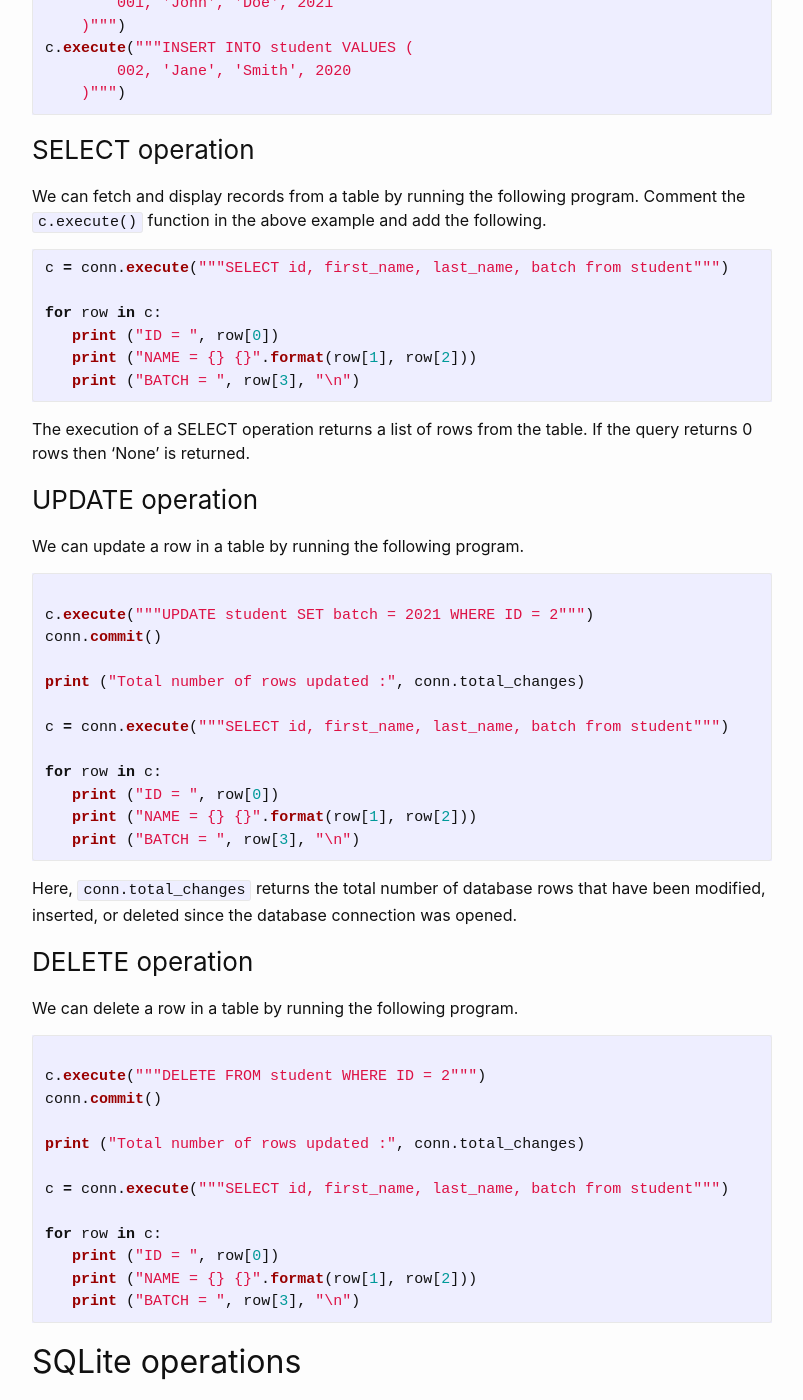
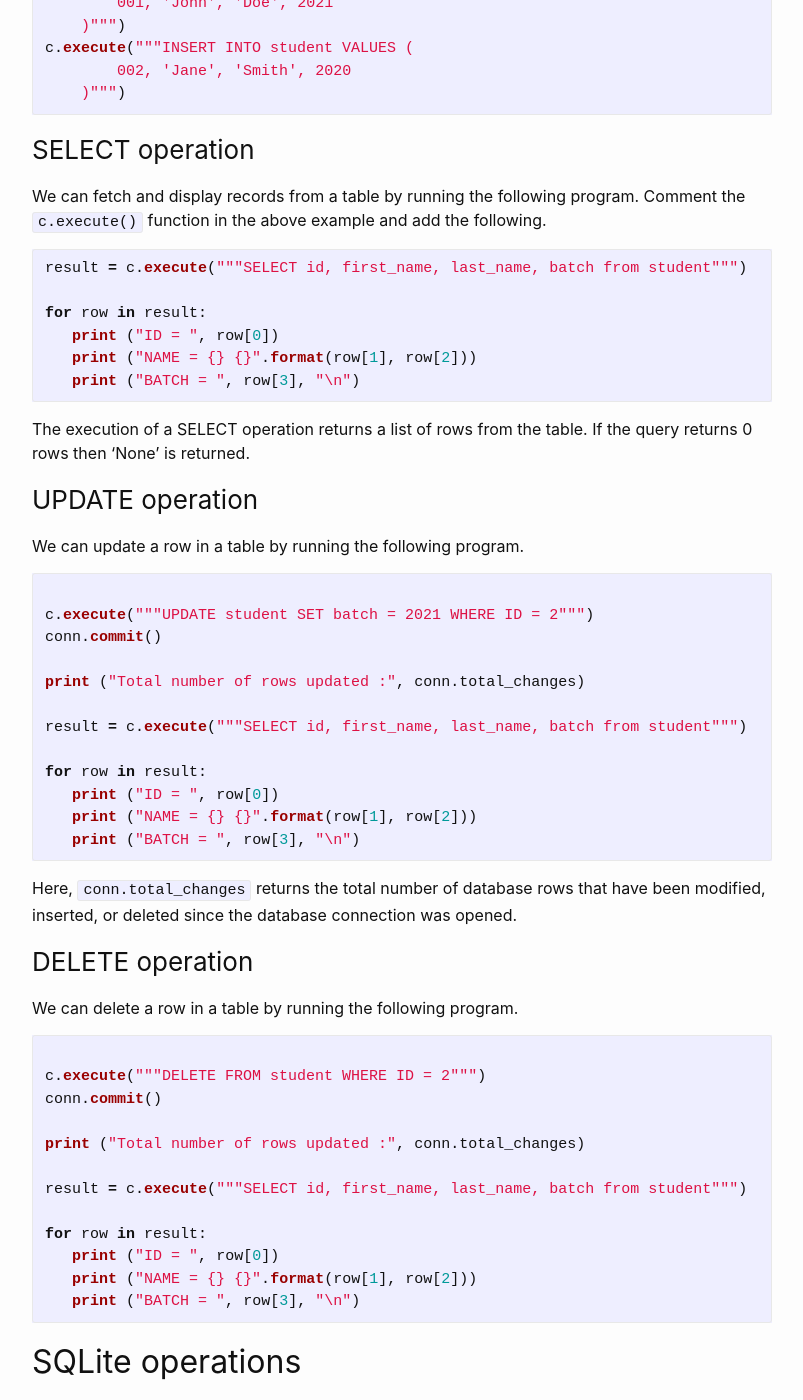
Before and after one commit to dwit013/dwit013.github.io, a Jekyll site: the page built from module/10/sqlite3.md, in a window 1280 px wide and 1400 px high, scrolled down 2847 px. Shown: the whole window, without its empty margins (238-1041 px from the left). Built offline with Jekyll 4.4.1, drawn with Linux system fonts in a browser that asks for light colours; our own code applies the rules of GitHub Pages for plain Markdown files.

Commit message:
Updated SQLite file:

````diff
--- a/module/10/sqlite3.md
+++ b/module/10/sqlite3.md
@@ -128,9 +128,9 @@ c.execute("""INSERT INTO student VALUES (
 We can fetch and display records from a table by running the following program. Comment the `c.execute()` function in the above example and add the following.
 
 ```python
-c = conn.execute("""SELECT id, first_name, last_name, batch from student""")
+result = c.execute("""SELECT id, first_name, last_name, batch from student""")
 
-for row in c:
+for row in result:
    print ("ID = ", row[0])
    print ("NAME = {} {}".format(row[1], row[2]))
    print ("BATCH = ", row[3], "\n")
@@ -149,9 +149,9 @@ conn.commit()
 
 print ("Total number of rows updated :", conn.total_changes)
 
-c = conn.execute("""SELECT id, first_name, last_name, batch from student""")
+result = c.execute("""SELECT id, first_name, last_name, batch from student""")
 
-for row in c:
+for row in result:
    print ("ID = ", row[0])
    print ("NAME = {} {}".format(row[1], row[2]))
    print ("BATCH = ", row[3], "\n")
@@ -170,9 +170,9 @@ conn.commit()
 
 print ("Total number of rows updated :", conn.total_changes)
 
-c = conn.execute("""SELECT id, first_name, last_name, batch from student""")
+result = c.execute("""SELECT id, first_name, last_name, batch from student""")
 
-for row in c:
+for row in result:
    print ("ID = ", row[0])
    print ("NAME = {} {}".format(row[1], row[2]))
    print ("BATCH = ", row[3], "\n")
````
